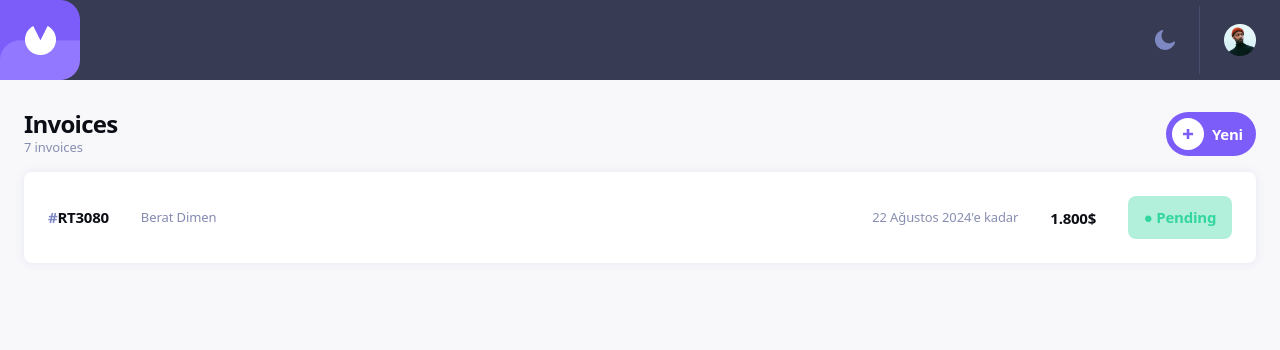
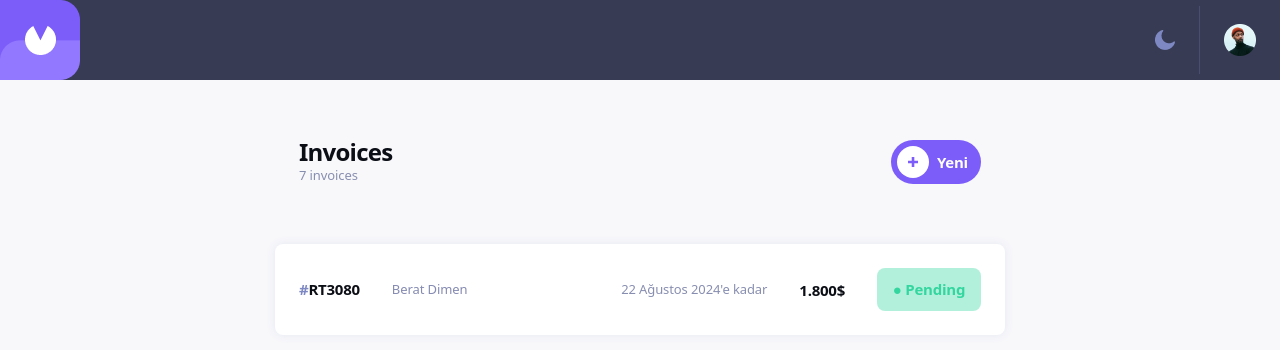
Before and after one commit to beratdimen/invoice-app, a Next.js app: page / in a window 1280 px wide. Shown: the top 350 px of the page. Built offline with nearby package versions, Linux system fonts and the light colour scheme.

Commit message:
css düzenlemeleri

```diff
--- a/components/invoice-add/index.jsx
+++ b/components/invoice-add/index.jsx
@@ -40,7 +40,9 @@ export default function AddInvoice() {
                 </button>
               </div>
 
-              <InvoiceCard />
+              <div className="cardSection">
+                <InvoiceCard />
+              </div>
 
               <div className="emptyContainer">
                 <img src="../img/emptyImage.png" alt="emptyImage" />
--- a/components/invoice-add/style.css
+++ b/components/invoice-add/style.css
@@ -26,14 +26,15 @@
   .invoiceOverview {
     display: flex;
     flex-direction: column;
-    gap: 16px;
 
     .actions {
       display: flex;
       justify-content: space-between;
       align-items: center;
       margin: 16px 0px;
-      margin-inline: 24px;
+      padding-inline: 24px;
+      max-width: 730px;
+      margin: 60px auto;
 
       h2 {
         display: flex;
@@ -68,6 +69,10 @@
         color: #ffffff;
         padding: 6px;
       }
+    }
+
+    .cardSection {
+      padding: 0px 24px;
     }
   }
 
--- a/components/invoice-card/index.jsx
+++ b/components/invoice-card/index.jsx
@@ -2,7 +2,8 @@ import Link from "next/link";
 import "./style.css";
 export default function InvoiceCard() {
   return (
-    <Link href="/RT3080" className="cardContainer">
+    <>
+      <Link href="/RT3080" className="cardContainer">
       <div className="cardHeader">
         <h2>
           <span>#</span>RT3080
@@ -20,5 +21,6 @@ export default function InvoiceCard() {
         </div>
       </div>
     </Link>
+    </>
   );
 }
--- a/components/invoice-card/style.css
+++ b/components/invoice-card/style.css
@@ -7,8 +7,9 @@
   background-color: white;
   padding: 24px;
   border-radius: 8px;
-  margin-inline: 24px;
   text-decoration: none;
+  max-width: 730px;
+  margin: 0 auto;
 
   .cardHeader {
     display: flex;
```
